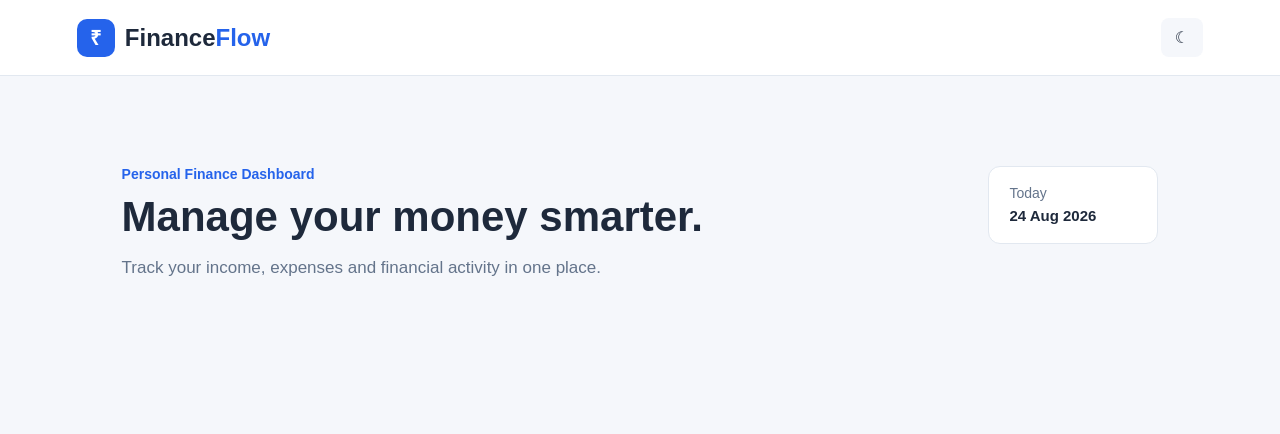
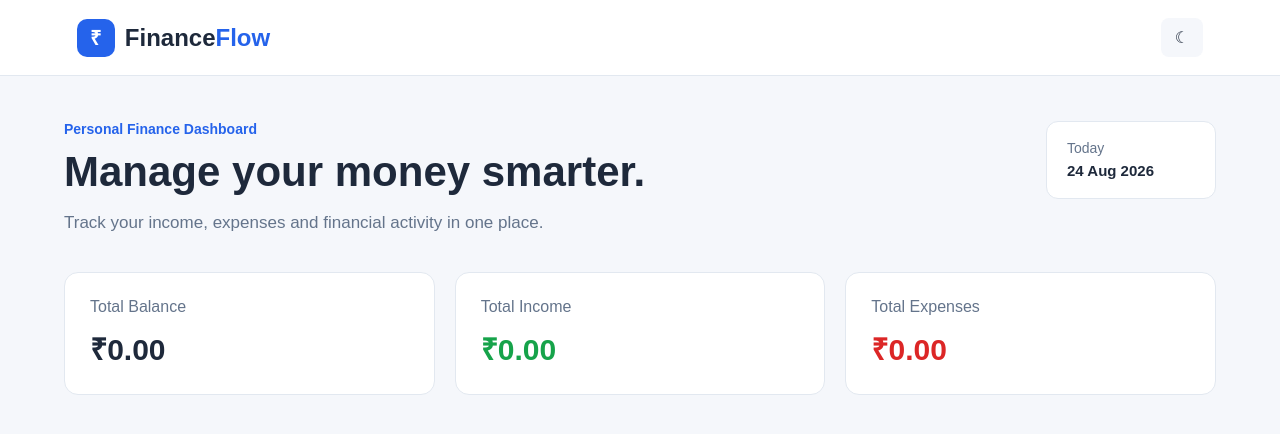
Before and after one commit to Neel-Rana/personal-finance-dashboard, a plain HTML site: page index.html in a window 1280 px wide. Drawn offline with Linux system fonts and the light colour scheme.

Commit message:
Add financial summary cards

```diff
--- a/index.html
+++ b/index.html
@@ -35,7 +35,7 @@
         </nav>
 
 
-        <main class="dashboard">
+
 
         <main class="dashboard">
 
@@ -56,8 +56,27 @@
 
             </section>
 
+            <section class="summary-grid">
+
+                <div class="summary-card balance-card">
+                    <p>Total Balance</p>
+                    <h2 id="balance">₹0.00</h2>
+                </div>
+
+                <div class="summary-card income-card">
+                    <p>Total Income</p>
+                    <h2 id="income">₹0.00</h2>
+                </div>
+
+                <div class="summary-card expense-card">
+                    <p>Total Expenses</p>
+                    <h2 id="expense">₹0.00</h2>
+                </div>
+
+            </section>
+
         </main>
-        </main>
+
 
     </div>
 
--- a/style.css
+++ b/style.css
@@ -168,3 +168,38 @@
 .date-box strong {
     font-size: 15px;
 }
+
+.summary-grid {
+    display: grid;
+    grid-template-columns: repeat(3, 1fr);
+    gap: 20px;
+}
+
+.summary-card {
+    background: var(--surface);
+    border: 1px solid var(--border);
+    padding: 25px;
+    border-radius: 14px;
+    transition: 0.3s;
+}
+
+.summary-card:hover {
+    transform: translateY(-4px);
+}
+
+.summary-card p {
+    color: var(--text-secondary);
+    margin-bottom: 12px;
+}
+
+.summary-card h2 {
+    font-size: 30px;
+}
+
+.income-card h2 {
+    color: #16a34a;
+}
+
+.expense-card h2 {
+    color: #dc2626;
+}
```
Lines whose indentation alone changed are shown as unchanged.
